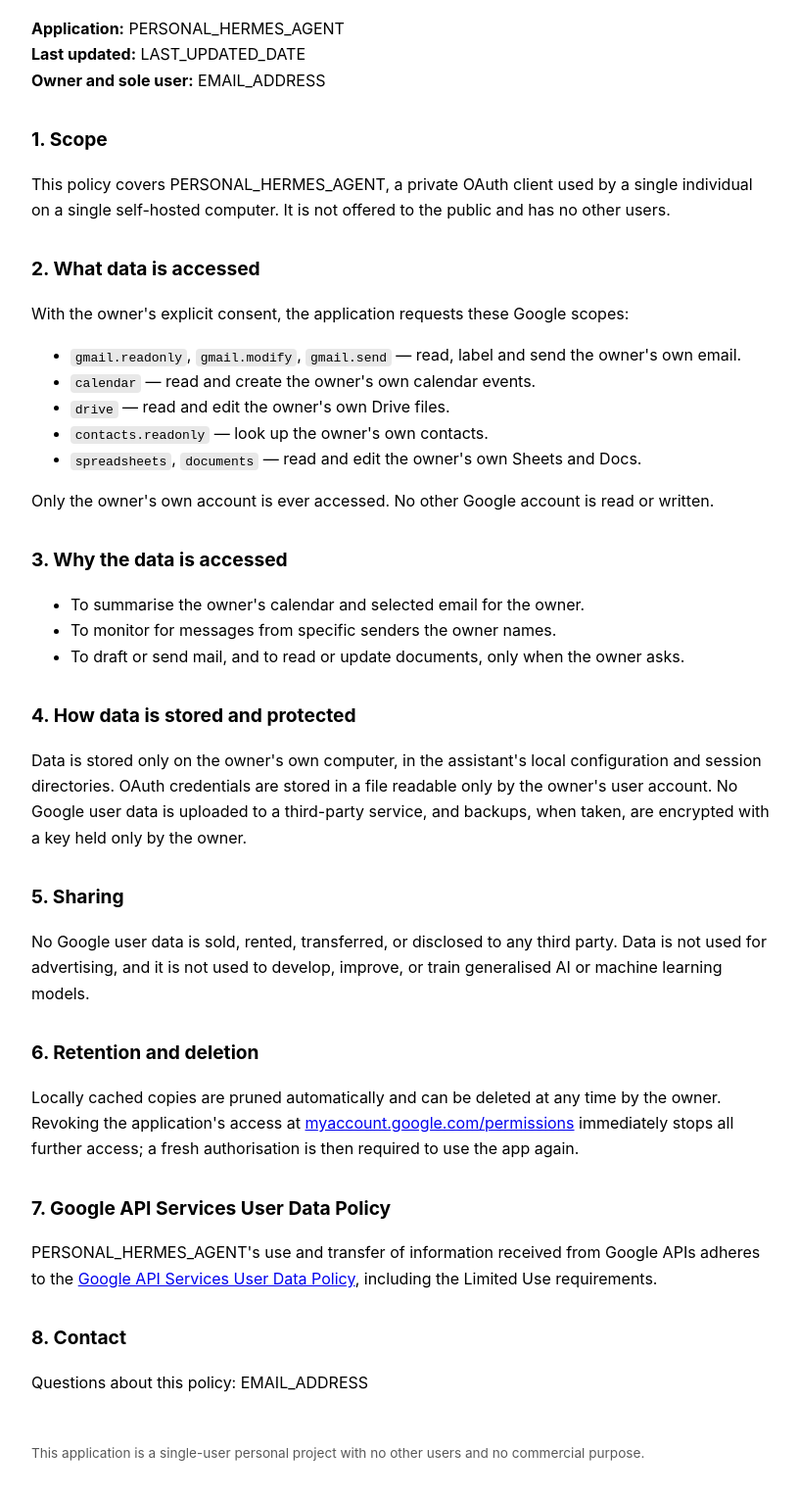
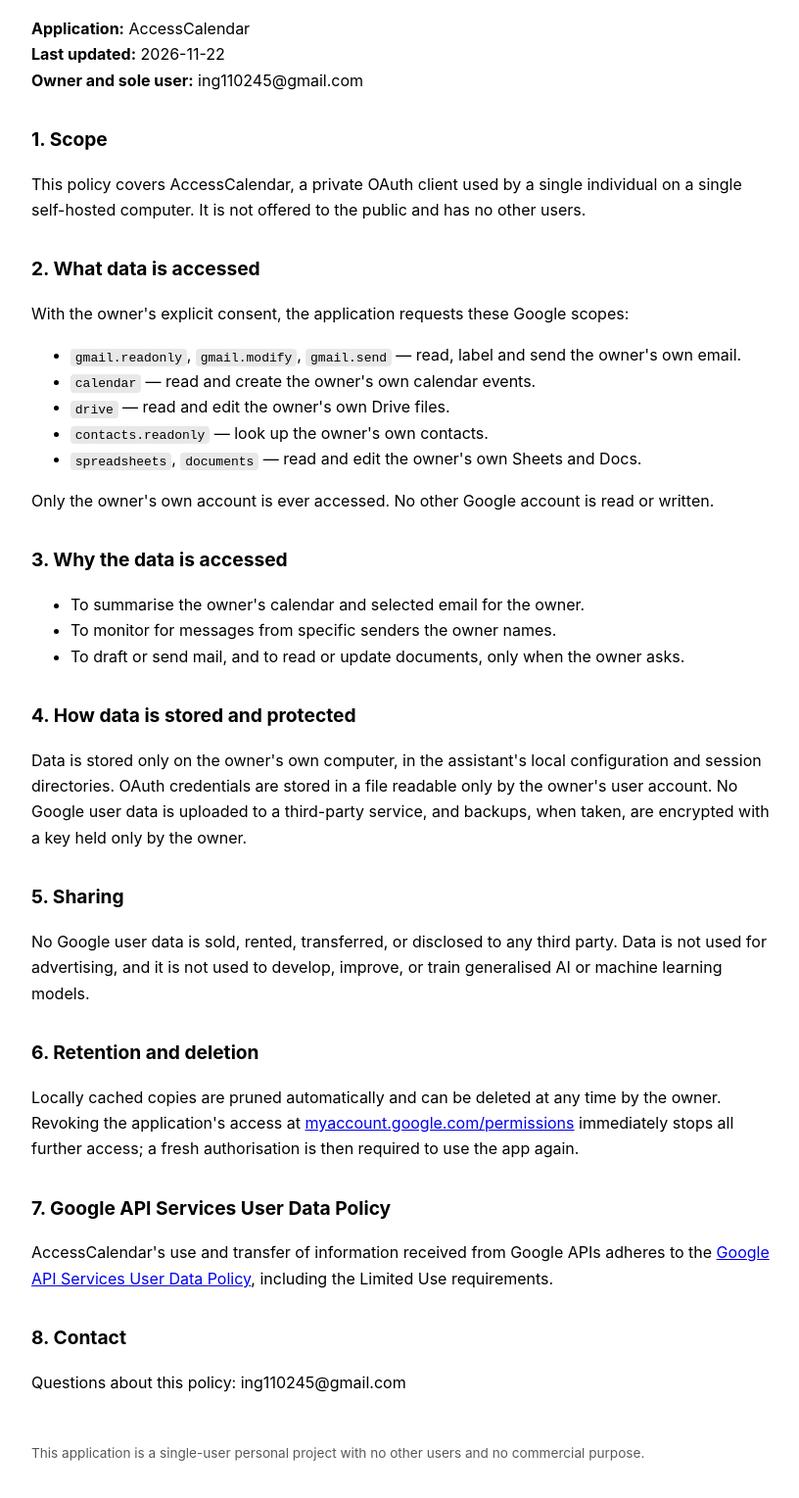
Before and after one commit to inginglucky7/for_hermes_EmailAndCalendar, a plain HTML site: page privacy.html in a window 1280 px wide. Shown: the part 99-1628 px from the top of the page at 98% size, without its empty margins (228-1044 px from the left). Drawn offline with Linux system fonts and the light colour scheme.

Commit message:
Add files via upload

```diff
--- a/privacy.html
+++ b/privacy.html
@@ -3,7 +3,7 @@
 <head>
 <meta charset="utf-8">
 <meta name="viewport" content="width=device-width, initial-scale=1">
-<title>Privacy Policy — PERSONAL_HERMES_AGENT</title>
+<title>Privacy Policy — AccessCalendar</title>
 <style>
   :root { color-scheme: light dark; }
   body { font-family: -apple-system, BlinkMacSystemFont, "Segoe UI", Roboto, sans-serif;
@@ -16,13 +16,13 @@
 </head>
 <body>
   <h1>Privacy Policy</h1>
-  <p><strong>Application:</strong> PERSONAL_HERMES_AGENT<br>
-     <strong>Last updated:</strong> LAST_UPDATED_DATE<br>
-     <strong>Owner and sole user:</strong> EMAIL_ADDRESS</p>
+  <p><strong>Application:</strong> AccessCalendar<br>
+     <strong>Last updated:</strong> 2026-11-22<br>
+     <strong>Owner and sole user:</strong> ing110245@gmail.com</p>
 
   <h2>1. Scope</h2>
   <p>
-    This policy covers PERSONAL_HERMES_AGENT, a private OAuth client used by a single individual on a
+    This policy covers AccessCalendar, a private OAuth client used by a single individual on a
     single self-hosted computer. It is not offered to the public and has no other users.
   </p>
 
@@ -69,13 +69,13 @@
 
   <h2>7. Google API Services User Data Policy</h2>
   <p>
-    PERSONAL_HERMES_AGENT's use and transfer of information received from Google APIs adheres to the
+    AccessCalendar's use and transfer of information received from Google APIs adheres to the
     <a href="https://developers.google.com/terms/api-services-user-data-policy">Google API Services User Data Policy</a>,
     including the Limited Use requirements.
   </p>
 
   <h2>8. Contact</h2>
-  <p>Questions about this policy: EMAIL_ADDRESS</p>
+  <p>Questions about this policy: ing110245@gmail.com</p>
 
   <footer>This application is a single-user personal project with no other users and no commercial purpose.</footer>
 </body>
```
Also changed, not shown: index.html (+7 -6 lines).
